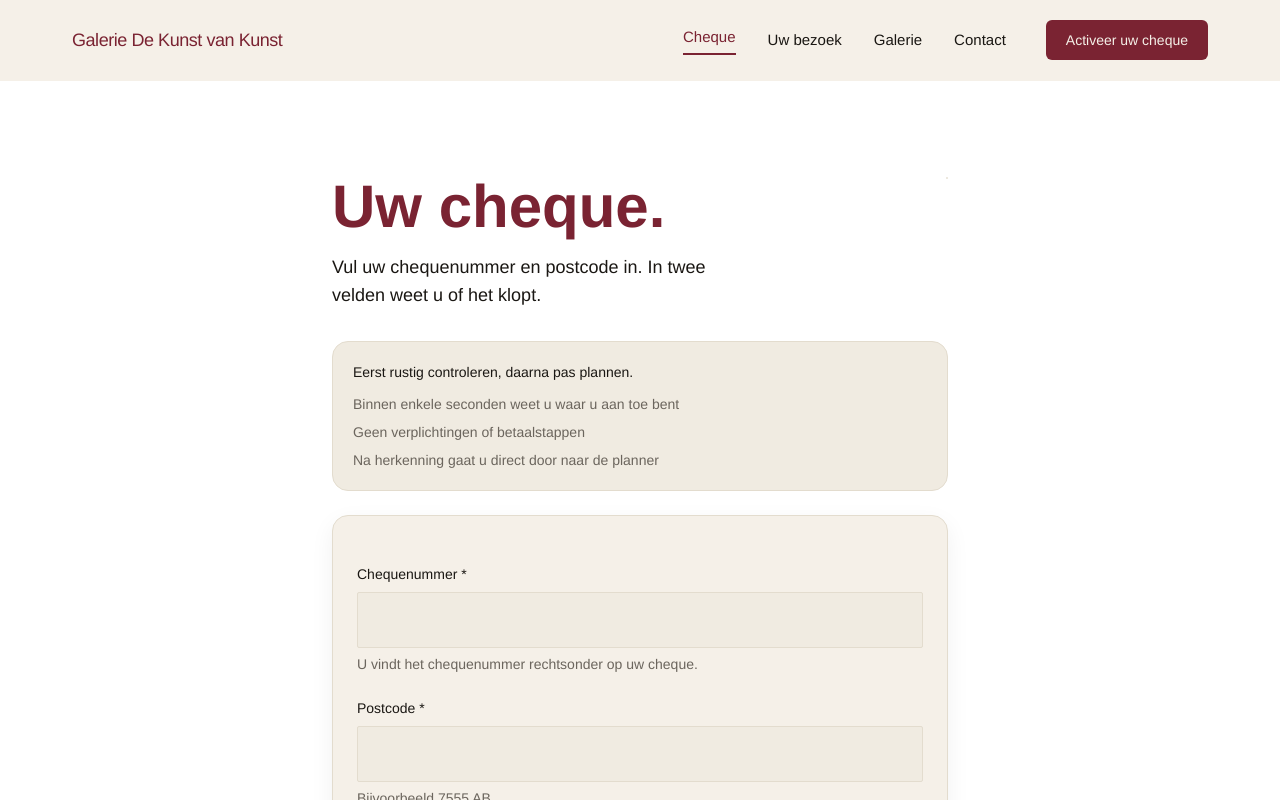
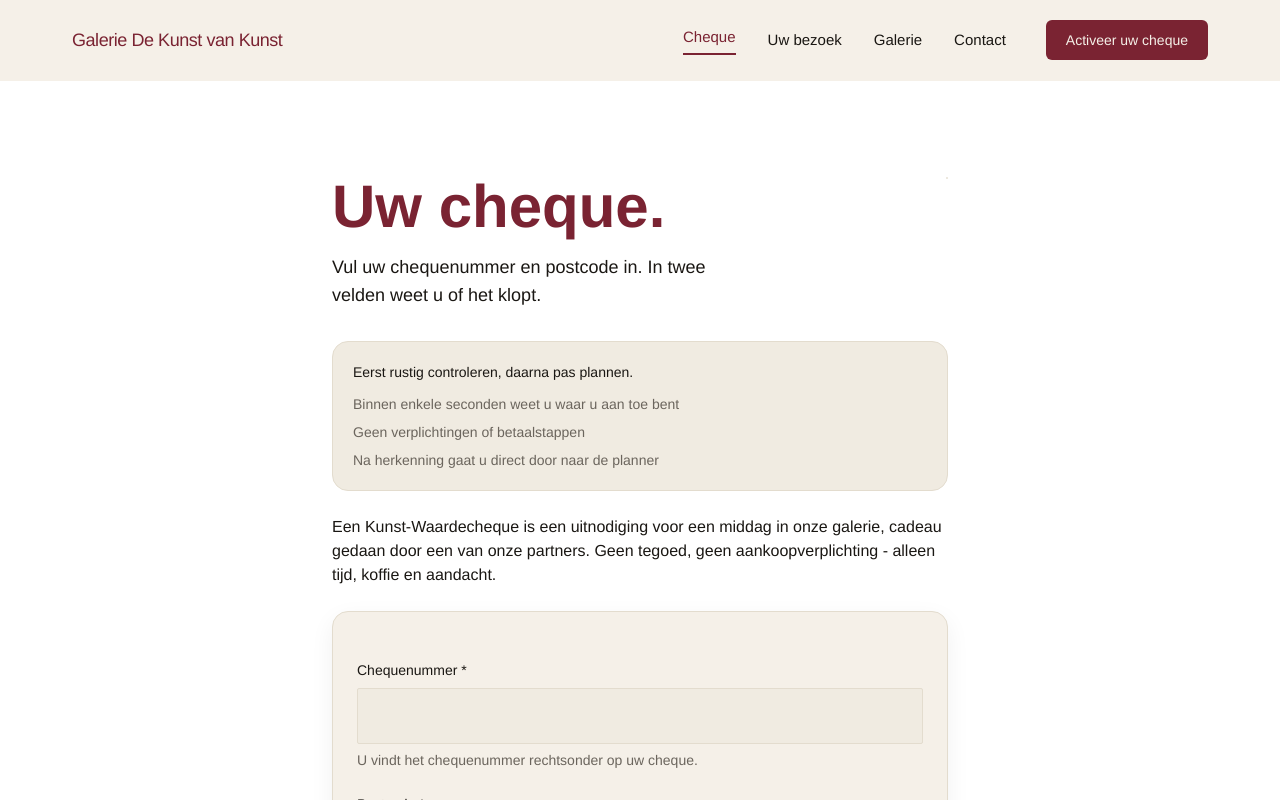
Before and after one commit to basads12/DKVK, a Next.js app: page /cheque in a window 1280 px wide. Shown: the top 800 px of the page. Built offline with nearby package versions, Linux system fonts and the light colour scheme.

Commit message:
fix(cheque): add value-cheque context above form
Add a concise explanation of what the Kunst-Waardecheque is directly above the form to reduce confusion before visitors validate.

Made-with: Cursor

```diff
--- a/app/cheque/page.tsx
+++ b/app/cheque/page.tsx
@@ -66,6 +66,10 @@ export default async function ChequePage({ searchParams }: Props) {
               </ul>
             </div>
           ) : null}
+          <p className="mt-6 text-sm leading-relaxed text-ink md:text-base">
+            Een Kunst-Waardecheque is een uitnodiging voor een middag in onze galerie, cadeau gedaan door een van onze
+            partners. Geen tegoed, geen aankoopverplichting - alleen tijd, koffie en aandacht.
+          </p>
           <div className="mt-6">
             <ChequeForm code={params.code} />
           </div>
```
